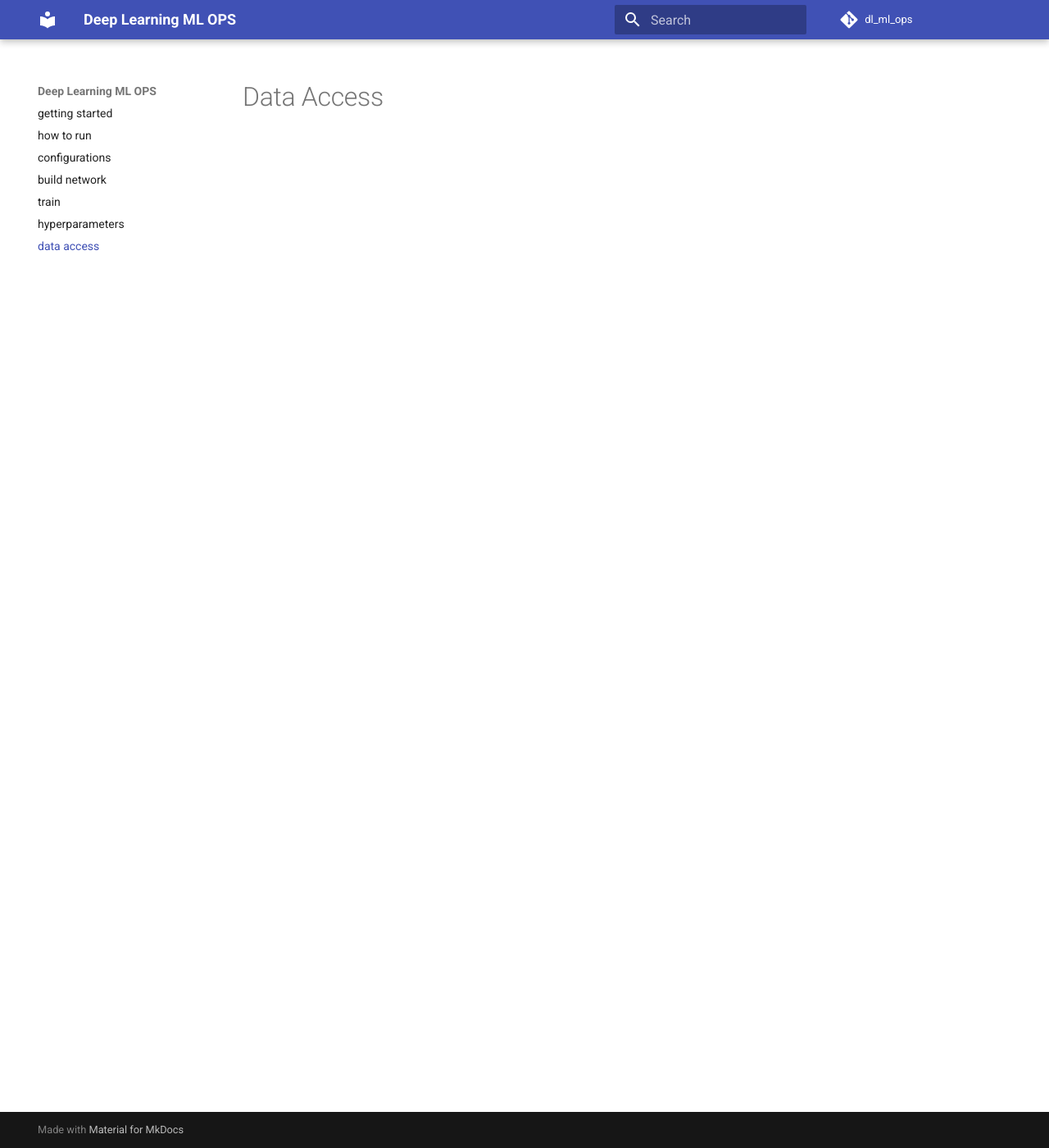
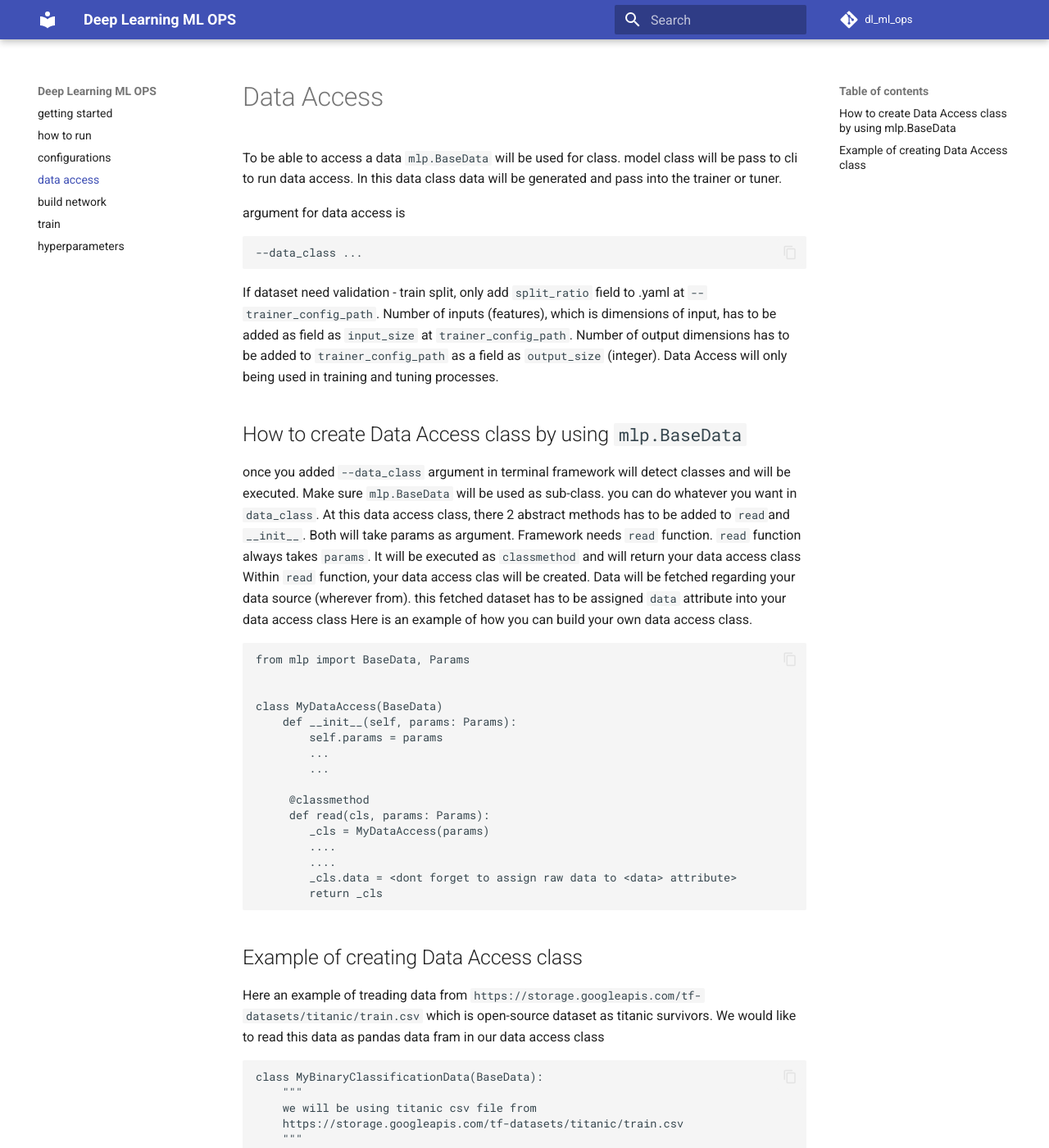
Before and after one commit to caglanakpinar/dl_ml_ops, an MkDocs documentation site: the page built from docs/data_access.md, in a window 1280 px wide and 1400 px high. Shown: the whole window at 82% size. Built offline with MkDocs 1.6.1 and Material for MkDocs 9.7.7, drawn with Linux system fonts in a browser that asks for light colours; comment, search, counter and statistics services are not loaded; some of the changed text lies outside the part shown.

Commit message:
updating docs

````diff
--- a/docs/data_access.md
+++ b/docs/data_access.md
@@ -1 +1,83 @@
 # Data Access
+
+To be able to access a data `mlp.BaseData` will be used for class. model class will be pass to cli to run data access.
+In this data class data will be generated and pass into the trainer or tuner.
+
+argument for data access is
+
+```
+--data_class ...
+```
+If dataset need validation - train split, only add `split_ratio` field to .yaml at `--trainer_config_path`.
+Number of inputs (features), which is dimensions of input, has to be added as field as `input_size` at `trainer_config_path`.
+Number of output dimensions has to be added to `trainer_config_path` as a field as `output_size` (integer).
+Data Access will only being used in training and tuning processes.
+
+
+## How to create Data Access class by using `mlp.BaseData`
+
+once you added `--data_class` argument in terminal framework will detect classes and will be executed.
+Make sure `mlp.BaseData` will be used as sub-class. you can do whatever you want in `data_class`.
+At this data access class, there 2 abstract methods has to be added to `read`and `__init__`. Both will take params as argument.
+Framework needs `read` function. `read` function always takes `params`. It will be executed as `classmethod` and will return your data access class
+Within `read` function, your data access clas will be created. Data will be fetched regarding your data source (wherever from).
+this fetched dataset has to be assigned `data` attribute into your data access class
+Here is an example of how you can build your own data access class.
+
+```
+from mlp import BaseData, Params
+
+
+class MyDataAccess(BaseData)
+    def __init__(self, params: Params):
+        self.params = params
+        ...
+        ...
+
+     @classmethod
+     def read(cls, params: Params):
+        _cls = MyDataAccess(params)
+        ....
+        ....
+        _cls.data = <dont forget to assign raw data to <data> attribute>
+        return _cls
+```
+
+
+## Example of creating Data Access class
+
+Here an example of treading data from `https://storage.googleapis.com/tf-datasets/titanic/train.csv` which is open-source dataset as titanic survivors.
+We would like to read this data as pandas data fram in our data access class
+
+```
+class MyBinaryClassificationData(BaseData):
+    """
+    we will be using titanic csv file from
+    https://storage.googleapis.com/tf-datasets/titanic/train.csv
+    """
+
+    def __init__(self, params: Params):
+        self.params = params
+
+    @classmethod
+    def read(cls, params: Params, **kwargs):
+        titanic_file = keras.utils.get_file("train.csv", params.get("data_url"))
+        _cls = MyBinaryClassificationData(params)
+        _cls.data = pd.read_csv(titanic_file)
+        log(log.info, "One Hot Encoding for Categorical Features ...")
+        for categorical_column in [
+            "sex",
+            "n_siblings_spouses",
+            "parch",
+            "class",
+            "deck",
+            "embark_town",
+        ]:
+            _dummies = pd.get_dummies(
+                _cls.data[categorical_column], dtype=int, prefix=categorical_column
+            )
+            _cls.data = _cls.data.drop(categorical_column, axis=1)
+            _cls.data = pd.concat([_cls.data, _dummies], axis=1)
+        _cls.data["alone"] = _cls.data.alone.apply(lambda x: 0 if x == "n" else 1)
+        return _cls
+```
--- a/mkdocs.yml
+++ b/mkdocs.yml
@@ -17,10 +17,10 @@ nav:
   - getting started: intro.md
   - how to run: run.md
   - configurations: params.md
+  - data access: data_access.md
   - build network: build.md
   - train: train.md
   - hyperparameters: tune.md
-  - data access: data_access.md
 
 markdown_extensions:
   - pymdownx.highlight:
````
Also changed, not shown: docs/index.md (+4 -4 lines).
